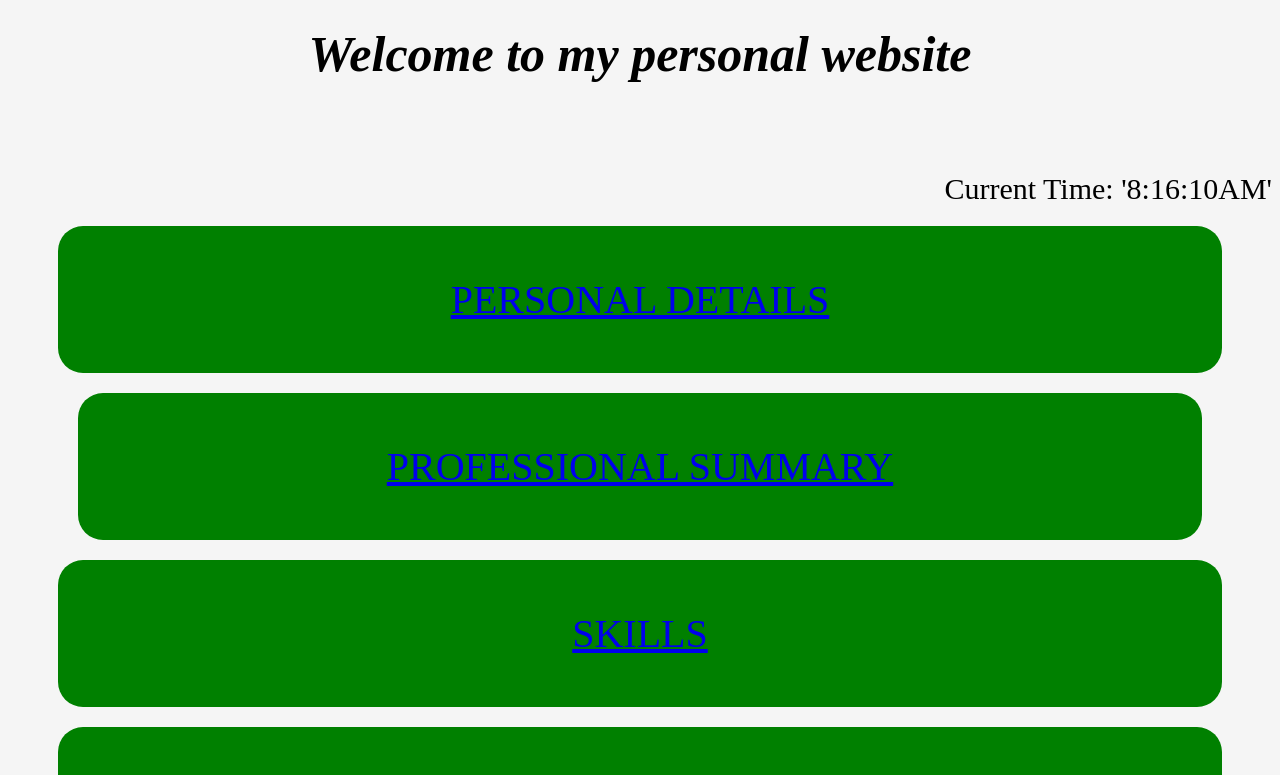
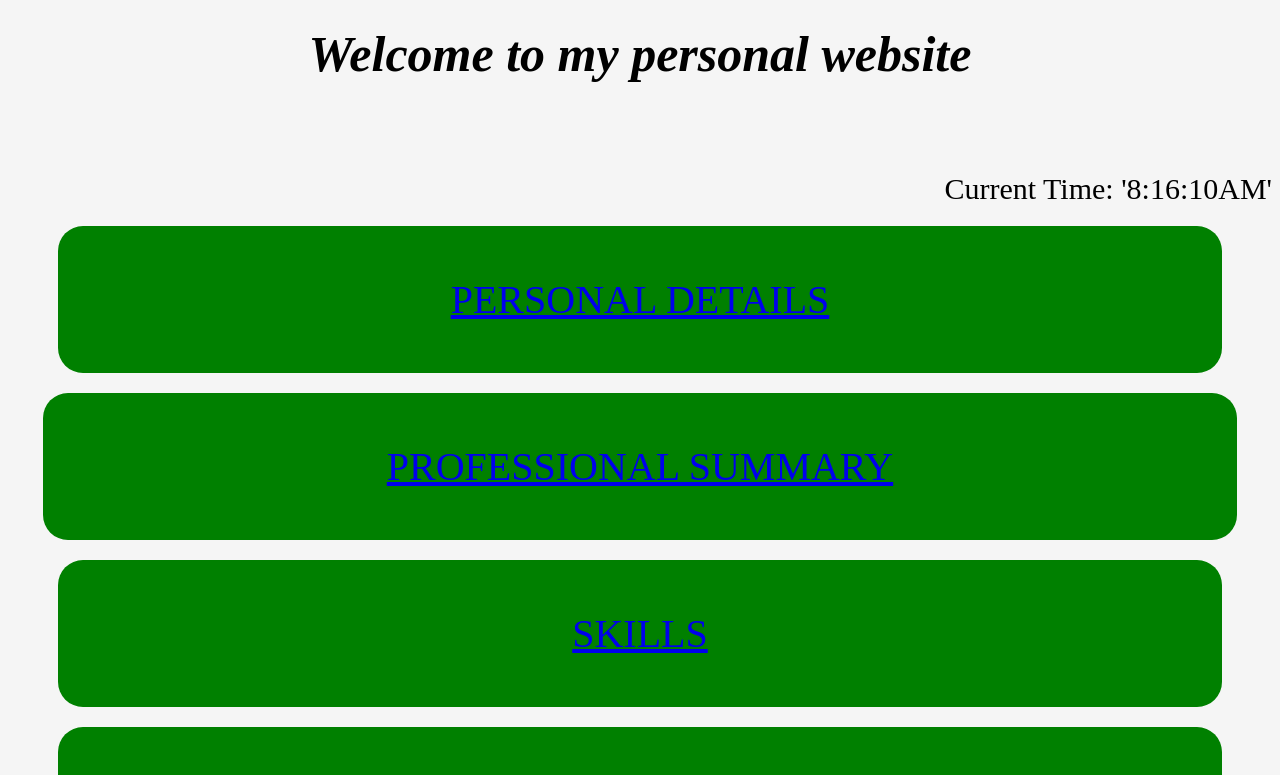
Before and after one commit to mastapis/myinterview, a plain HTML site: page index.html in a window 1280 px wide. Shown: the top 775 px of the page. Drawn offline with Linux system fonts and the light colour scheme.

Commit message:
cvstyle.css

```diff
--- a/cvstyle.css
+++ b/cvstyle.css
@@ -46,8 +46,8 @@ body{
 	margin-top: 20px;
 	border-radius: 25px;
 	position: relative;
-	margin-left: 70px;
-	margin-right:70px;
+	margin-left: 35px;
+	margin-right:35px;
 	padding: 10px;
 
 }
```
